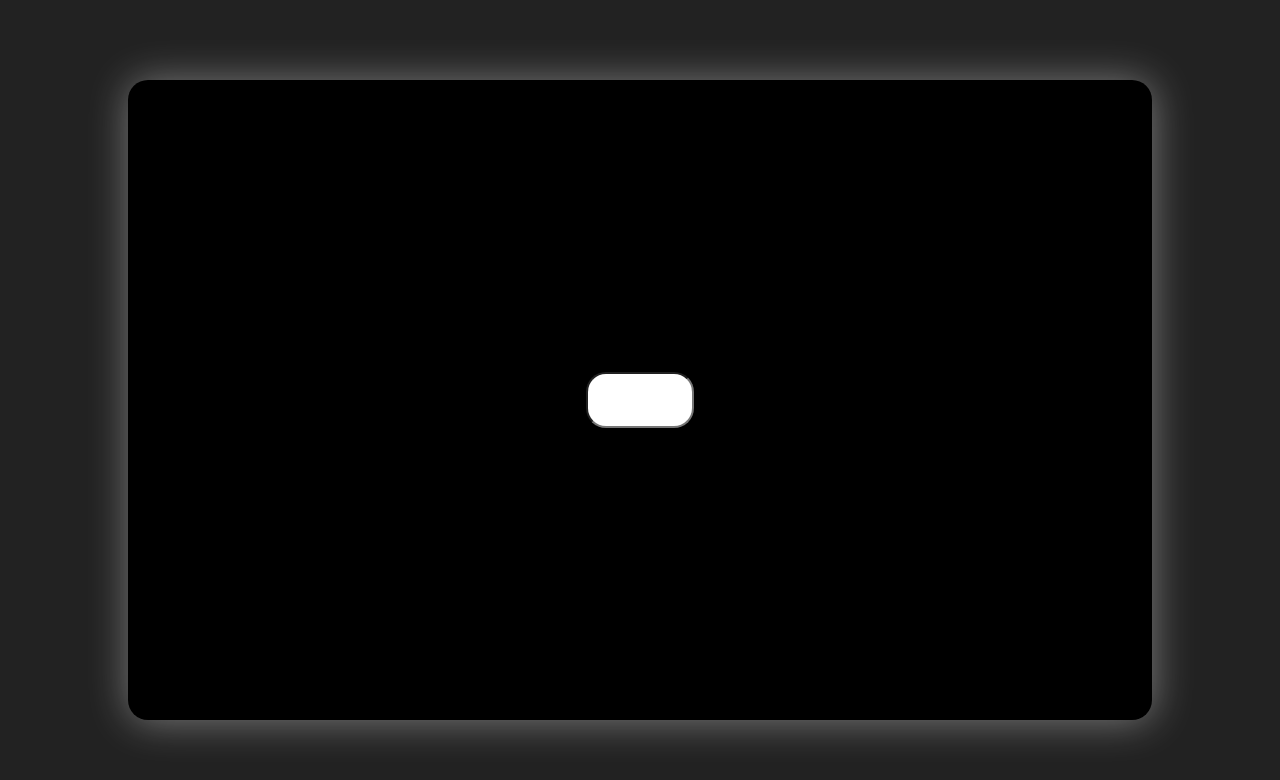
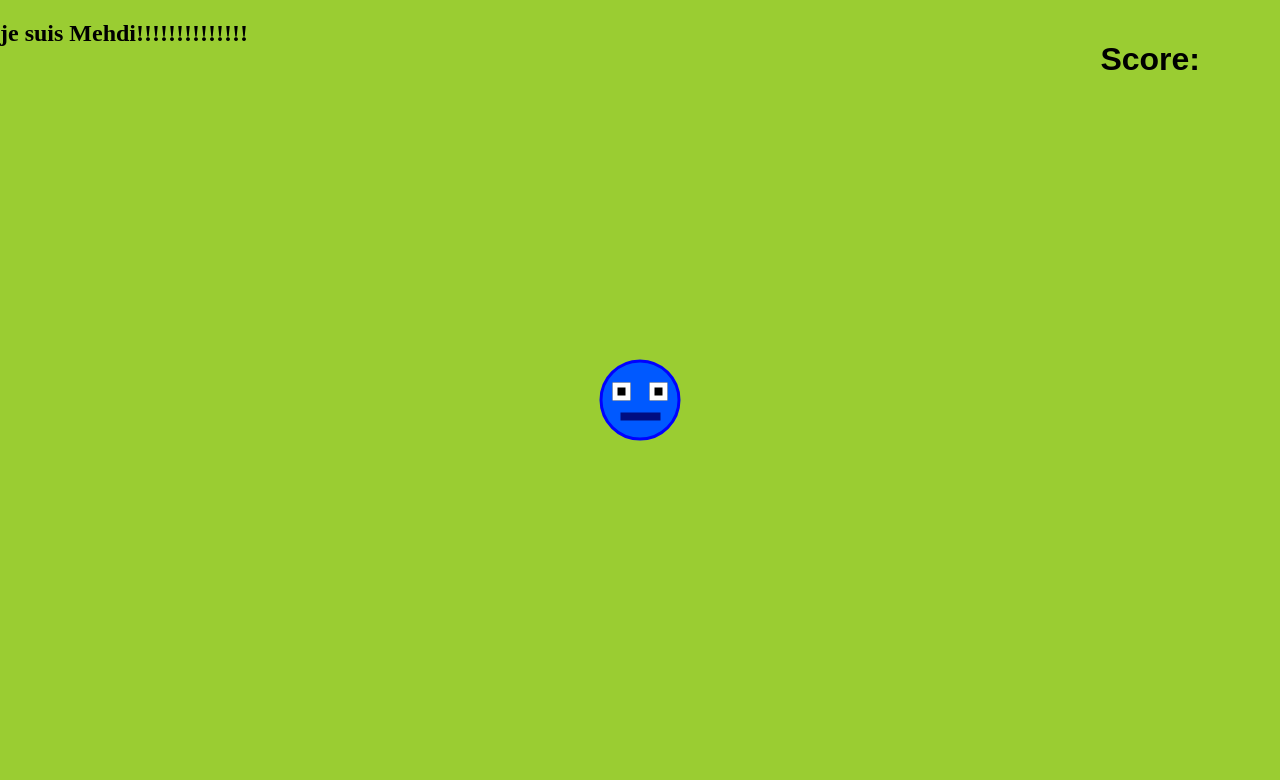
Before and after one commit to mrskelvoo/game, a plain HTML site: page index.html in a window 1280 px wide. Drawn offline with Linux system fonts and the light colour scheme.

Commit message:
Update index.html

```diff
--- a/index.html
+++ b/index.html
@@ -7,33 +7,88 @@
     <title>game</title>
     <style>
         body{
-            background-color: rgb(34, 34, 34);
+            margin: 0;
+            padding: 0;
+            background-color: yellowgreen;
         }
-        .screen{
-            position: fixed;
-            width: 80vw;
-            height: 80vh;
-            background-color: black;
+        .enemi{
+            margin: 0;
+            padding: 0;
+            position: absolute;
+            height: 75px;
+            width: 75px;
+            background: rgb(0, 89, 255);
+            border: 3px solid blue;
+            border-radius: 999px;
+            cursor: pointer;
             top: 50%;
             left: 50%;
             transform: translate(-50%, -50%);
-            border-radius: 20px;
-            box-shadow: 1px 1px 40px rgba(255, 255, 255, 0.404);
         }
-        input{
+        #yeuxl{
             position: absolute;
-            top: 50%;
-            left: 50%;
-            transform: translate(-50%, -50%);
-            width: 100px;
-            height: 50px;
-            font-size: 15px;
-            border-radius: 20px;
-
+            left: 10px;
+            top: 20px;
+            height: 8px;
+            width: 8px;
+            background: rgb(0, 0, 0);
+            border: 5px solid white;
+        }
+        #yeuxll{
+            position: absolute;
+            right: 10px;
+            top: 20px;
+            height: 8px;
+            width: 8px;
+            background: rgb(0, 0, 0);
+            border: 5px solid white;
+        }
+        #bh{
+            position: absolute;
+            right: 50%;
+            transform: translateX(50%);
+            top: 50px;
+            height: 8px;
+            width: 40px;
+            background: rgb(0, 13, 129);
+        }
+        h1{
+            position: fixed;
+            top: 20px;
+            right: 80px;
+            font-family: fantasy;
         }
     </style>
 </head>
 <body>
-    <div class="screen"><input type="number"></div>
+    <div class="enemi">
+        <div id="yeuxl"></div>
+        <div id="yeuxll"></div>
+        <div id="bh"></div>
+    </div>
+    <h1>Score:</h1>
+    <h2>je suis Mehdi!!!!!!!!!!!!!!</h2>
+    <script>
+        const enemi = document.querySelector(".enemi")
+        let score = document.querySelector("h1")
+        let compteur = 0;
+        function nombre_aleatoire(min, max) {
+            return Math.floor(Math.random() * (max - min + 1)) + min;
+        }
+        enemi.addEventListener("click", () =>{
+            enemi.style.left = nombre_aleatoire(0, 90) + "vw";
+            enemi.style.top = nombre_aleatoire(0, 80) + "vh";
+            compteur++;
+            score.textContent = "Score: " + compteur;
+            if (compteur === 50) {
+                alert("score 50 ateint!")
+            }
+            if (compteur === 106) {
+                alert("... wtf")
+            }
+
+        })
+
+    </script>
 </body>
 </html>
```
